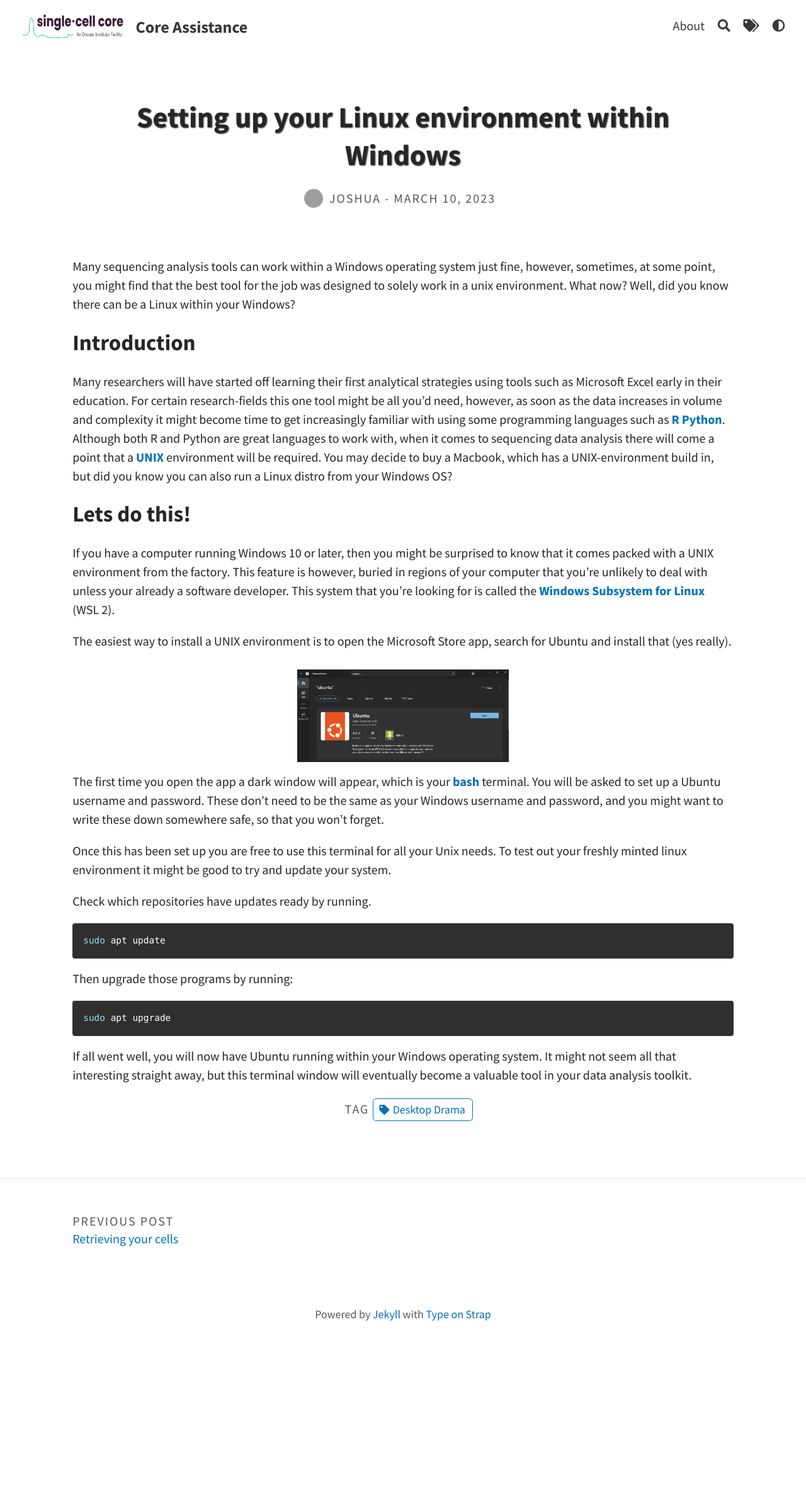
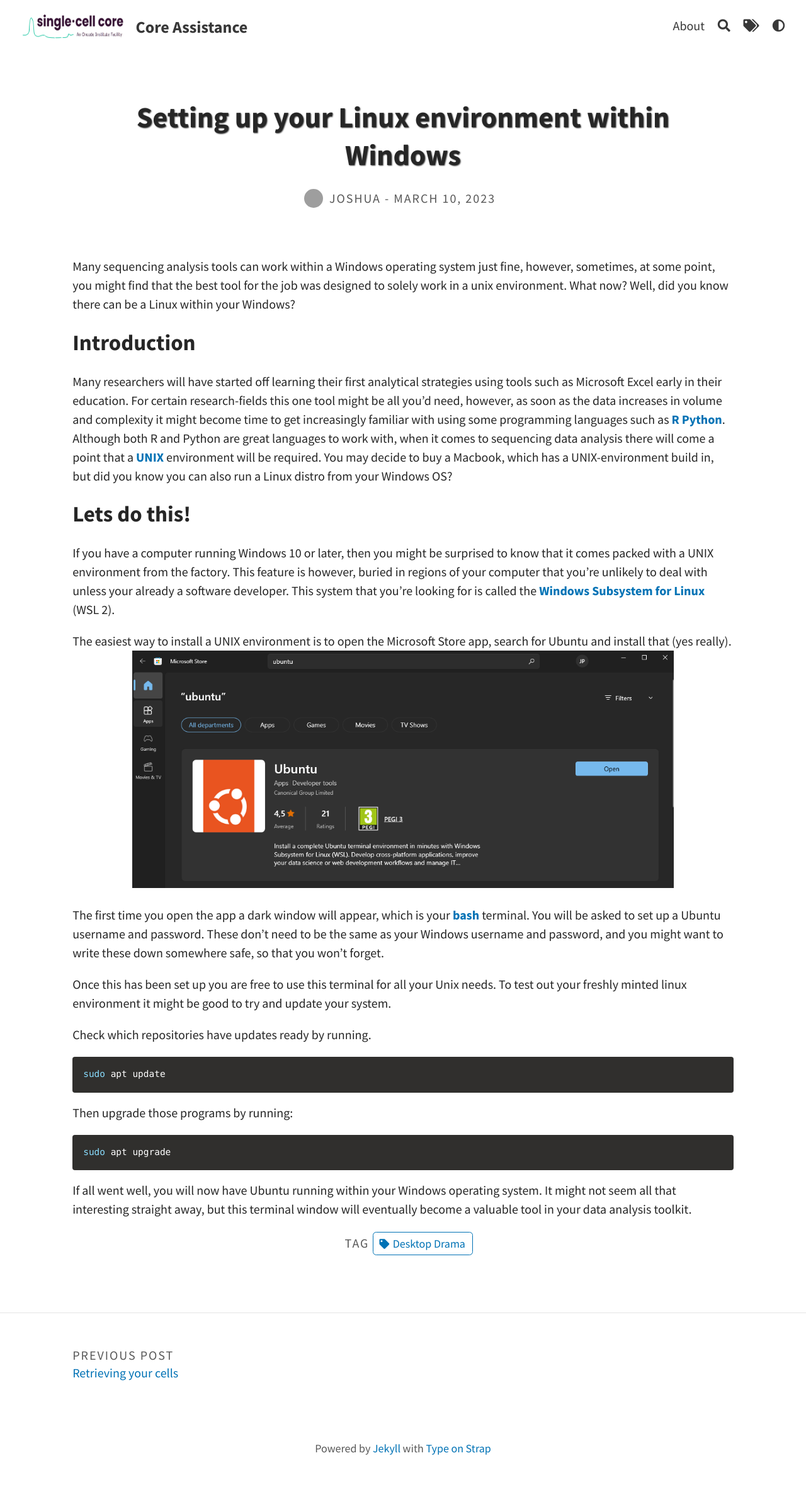
Before and after one commit to J-PTRson/Single-Cell-Core, a Jekyll site: the page built from _posts/2023-03-10-Linux-on-Windows.md, in a window 1280 px wide. Shown: the whole page at 63% size. Built offline with Jekyll 4.4.1, drawn with Linux system fonts in a browser that asks for light colours; a script that is not in the unit is left out; before the commit the page ends 2157 px from its top, so only the background shows below that; grey boxes are pictures that could not be loaded.

Commit message:
Update 2023-03-10-Linux-on-Windows.md

```diff
--- a/_posts/2023-03-10-Linux-on-Windows.md
+++ b/_posts/2023-03-10-Linux-on-Windows.md
@@ -16,7 +16,7 @@ Many researchers will have started off learning their first analytical strategie
 
 If you have a computer running Windows 10 or later, then you might be surprised to know that it comes packed with a UNIX environment from the factory. This feature is however, buried in regions of your computer that you're unlikely to deal with unless your already a software developer. This system that you're looking for is called the [**Windows Subsystem for Linux**](https://en.wikipedia.org/wiki/Windows_Subsystem_for_Linux) (WSL 2).
 
-The easiest way to install a UNIX environment is to open the Microsoft Store app, search for Ubuntu and install that (yes really). {% include aligner.html images="tutorials/screenshot_of_app_store.png" %}
+The easiest way to install a UNIX environment is to open the Microsoft Store app, search for Ubuntu and install that (yes really). ![]({{ "/assets/img/tutorials/screenshot_of_app_store.png" | relative_url }})
 
 The first time you open the app a dark window will appear, which is your [**bash**](https://en.wikipedia.org/wiki/Bash_(Unix_shell)) terminal. You will be asked to set up a Ubuntu username and password. These don't need to be the same as your Windows username and password, and you might want to write these down somewhere safe, so that you won't forget.
 
```
